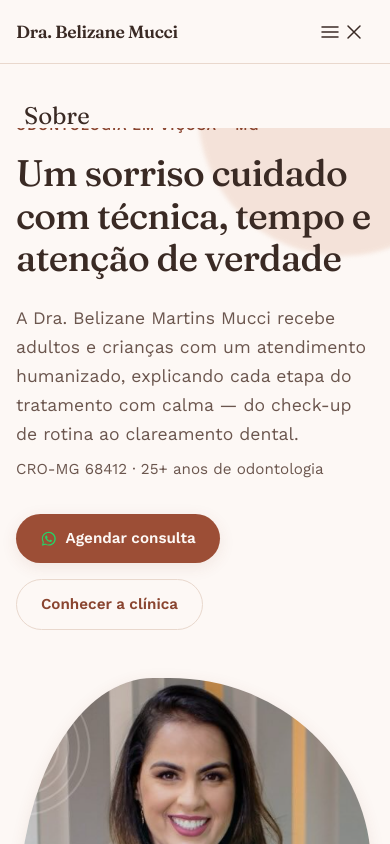
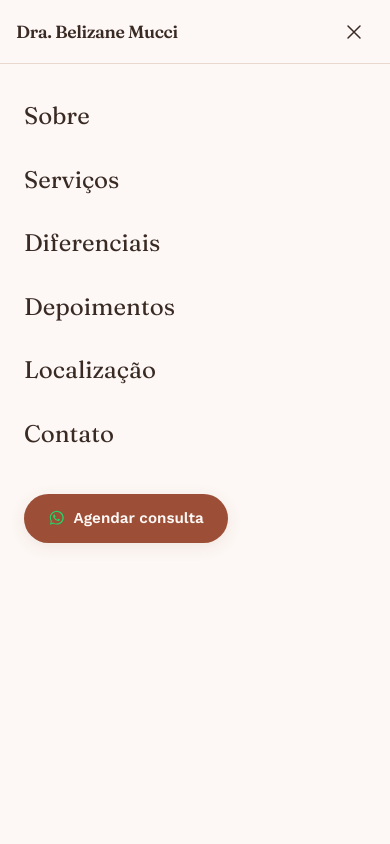
Before and after one commit to DiegoTeixeira7/layout-dra-belizane, a plain HTML site: page index.html in a window 390 px wide. Both pictures are taken after a click on the button "Abrir menu". Shown: the top 844 px of the page. Drawn offline with nearby package versions, Linux system fonts and the light colour scheme.

Commit message:
fix: responsividade

```diff
--- a/css/style.css
+++ b/css/style.css
@@ -116,6 +116,10 @@ a {
   text-decoration: none;
 }
 
+[hidden] {
+  display: none !important;
+}
+
 button {
   font: inherit;
   color: inherit;
@@ -130,6 +134,10 @@ body {
   font-family: var(--font-body);
   line-height: var(--leading-body);
   -webkit-font-smoothing: antialiased;
+}
+
+body.no-scroll {
+  overflow: hidden;
 }
 
 h1,
@@ -776,8 +784,9 @@ button:focus-visible {
 
 .location__hours-row {
   display: flex;
+  flex-wrap: wrap;
   justify-content: space-between;
-  gap: var(--space-16);
+  gap: var(--space-4) var(--space-16);
   font-size: 0.95rem;
   color: var(--color-ink-soft);
 }
--- a/js/main.js
+++ b/js/main.js
@@ -8,16 +8,25 @@
   var iconOpen = document.getElementById("menuIconOpen");
   var iconClose = document.getElementById("menuIconClose");
 
+  function setHidden(el, isHidden) {
+    if (isHidden) {
+      el.setAttribute("hidden", "");
+    } else {
+      el.removeAttribute("hidden");
+    }
+  }
+
   function setMenuOpen(isOpen) {
-    mobileNav.hidden = !isOpen;
+    setHidden(mobileNav, !isOpen);
     menuButton.setAttribute("aria-expanded", String(isOpen));
     menuButton.setAttribute("aria-label", isOpen ? "Fechar menu" : "Abrir menu");
-    iconOpen.hidden = isOpen;
-    iconClose.hidden = !isOpen;
+    setHidden(iconOpen, isOpen);
+    setHidden(iconClose, !isOpen);
+    document.body.classList.toggle("no-scroll", isOpen);
   }
 
   menuButton.addEventListener("click", function () {
-    setMenuOpen(mobileNav.hidden);
+    setMenuOpen(mobileNav.hasAttribute("hidden"));
   });
 
   mobileNav.querySelectorAll("a").forEach(function (link) {
@@ -27,7 +36,7 @@
   });
 
   document.addEventListener("keydown", function (event) {
-    if (event.key === "Escape" && !mobileNav.hidden) {
+    if (event.key === "Escape" && !mobileNav.hasAttribute("hidden")) {
       setMenuOpen(false);
     }
   });
```
Also changed, not shown: index.html (+1 -1 lines).
